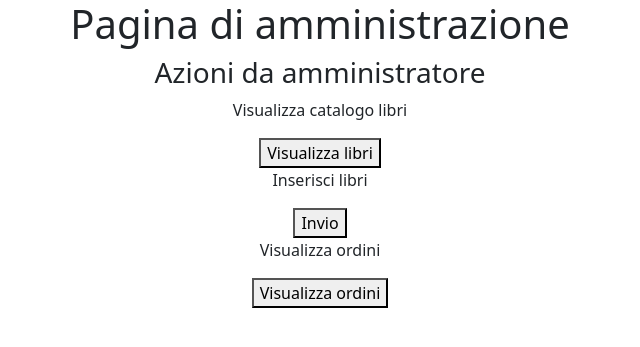
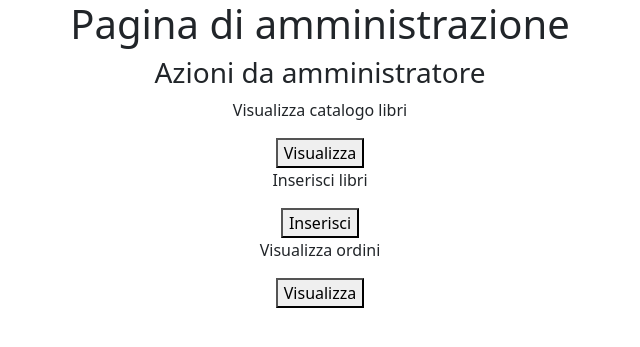
Before and after one commit to niccolofappani/progettoLibreria, a PHP site: page /admin.php in a window 1280 px wide. Shown: the top 347 px of the page, without its empty margins (320-960 px from the left). Run offline with PHP 8.4, Linux system fonts and the light colour scheme.

Commit message:
Corretti alcuni errori
Corretti errori db e pulsanti admin

```diff
--- a/progLibreria/admin.php
+++ b/progLibreria/admin.php
@@ -12,16 +12,16 @@
                 <h3>Azioni da amministratore</h3>
                 <form method="get" action="getQuery.php">
                   <p>Visualizza catalogo libri</p>
-                  <button type="submit">Visualizza libri</button>
+                  <button type="submit">Visualizza</button>
                 </form>
                 <form method="post" action="inserimento.php">
                   <p>Inserisci libri</p>
-                  <button>Invio</button>
+                  <button>Inserisci</button>
                 </form>
 
                 <form method="get" action="getOrder.php">
                   <p>Visualizza ordini</p>
-                  <button type="submit">Visualizza ordini</button>
+                  <button type="submit">Visualizza</button>
                 </form>
 
 
```
Also changed, not shown: progLibreria/db/libreria.sql (+12 -13 lines).
